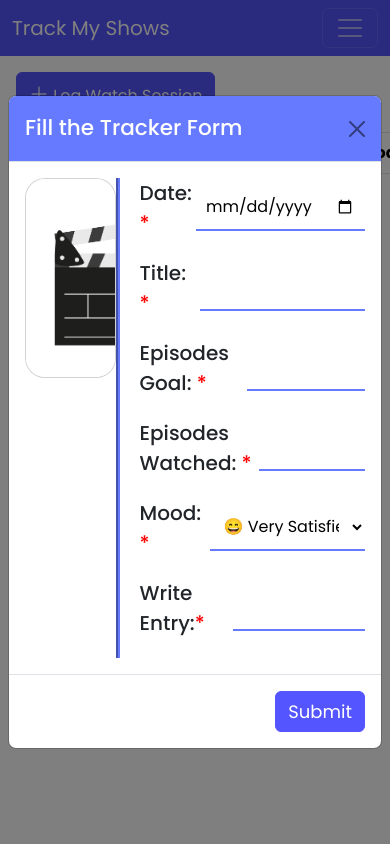
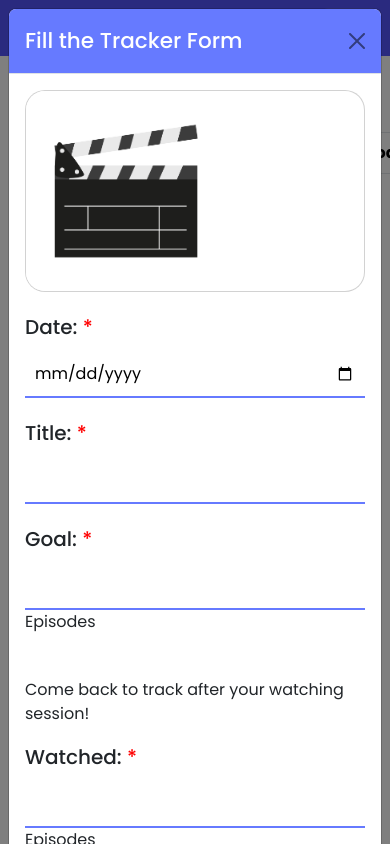
Before and after one commit to gabybong/gbon0058-A3tracker, a website: page index.html in a window 390 px wide. Both pictures are taken after a click on the button "Log Watch Session". Shown: the top 844 px of the page. Drawn offline with nearby package versions, Linux system fonts and the light colour scheme.

Commit message:
add pics and responsive design

```diff
--- a/index.html
+++ b/index.html
@@ -62,6 +62,8 @@
     </div>
 
     <div class="col-12">
+
+
       <!-- Table to display user information -->
       <table class="table table-striped table-hover mt-3 text-center table-bordered">
         <thead>
@@ -115,12 +117,14 @@
                 <input type="text" name="" id="title">
               </div>
               <div>
-                <label for="goal"> Episodes Goal: </label>
-                <input type="number" name="" id="goal" min="0" max="20">
+                <label for="goal"> Goal: </label>
+                <input type="number" name="" id="goal" min="0" max="20"> Episodes
               </div>
+              <br>
+              <p>Come back to track after your watching session!</p>
               <div>
-                <label for="watched"> Episodes Watched: </label>
-                <input type="number" name="" id="watched" min="0" max="20">
+                <label for="watched"> Watched: </label>
+                <input type="number" name="" id="watched" min="0" max="20"> Episodes
               </div>
               <div>
                 <label for="mood"> Mood: </label>
@@ -140,6 +144,7 @@
           </form>
         </div>
 
+
         <!-- Modal footer -->
         <div class="modal-footer">
           <button type="submit" form="myForm" class="btn btn-primary submit">Submit</button>
--- a/styles.css
+++ b/styles.css
@@ -98,13 +98,12 @@ form .inputField > div label {
 
 form .inputField > div input,
 form .inputField > div select {
-    width: 75%;
+    width: 50%;
     padding: 10px;
     border: none;
     background: transparent;
     border-bottom: 2px solid #667AFF;
 }
-
 
 .modal-footer .submit {
     font-size: 18px;
@@ -116,3 +115,38 @@ form .inputField > div select {
     color: black;
     font-size: 18px;
 }
+
+/* Responsive styles */
+@media (max-width: 768px) {
+    /* Stack elements vertically on smaller screens */
+    .modal-body form {
+        flex-direction: column;
+        align-items: center;
+    }
+
+    .modal-body form .imgholder {
+        width: 100%;
+        height: auto;
+        margin-bottom: 20px;
+    }
+
+    .modal-body form .inputField {
+        flex-basis: 100%;
+        border-left: none;
+        padding-left: 0;
+    }
+
+    form .inputField > div {
+        flex-direction: column;
+        align-items: flex-start;
+    }
+
+    form .inputField > div label {
+        margin-bottom: 10px;
+    }
+
+    form .inputField > div input,
+    form .inputField > div select {
+        width: 100%;
+    }
+}
```
Also changed, not shown: app.js (line endings or trailing spaces), images/history-card.png (added), images/history-table.png (added), images/home-main.png (added), images/home-modal.png (added).
